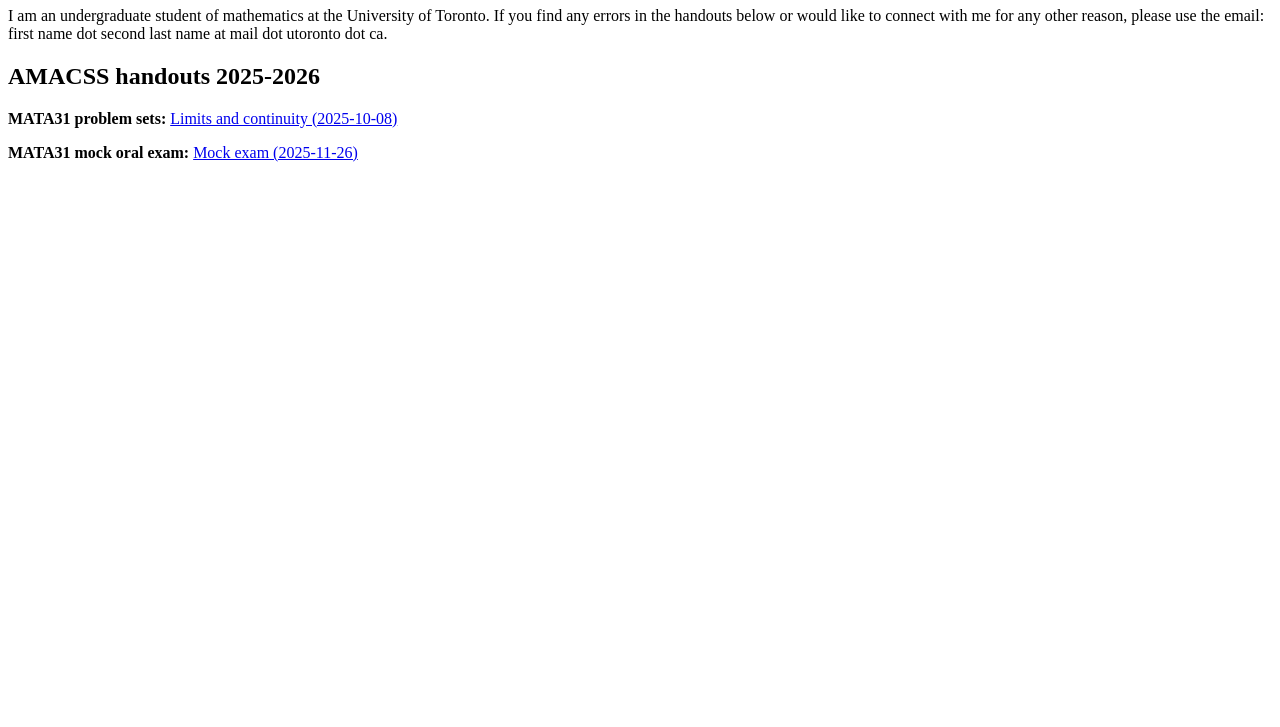
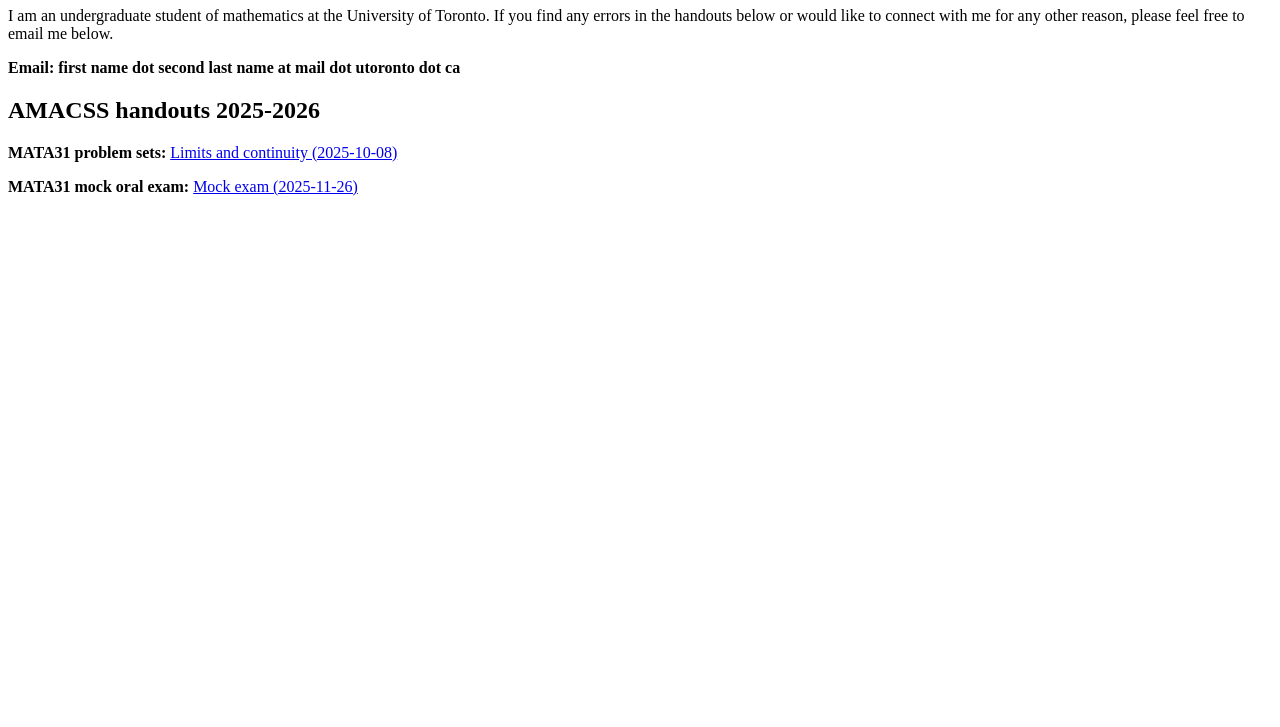
Before and after one commit to rehnquist/rehnquist.github.io, a plain HTML site: page index.html in a window 1280 px wide. Shown: the part 73-800 px from the top of the page. Drawn offline with Linux system fonts and the light colour scheme.

Commit message:
Update index.html

```diff
--- a/index.html
+++ b/index.html
@@ -6,7 +6,8 @@
 </head>
 <body>
     <h1>Olle Renérius Rehnquist</h1>
-    <p>I am an undergraduate student of mathematics at the University of Toronto. If you find any errors in the handouts below or would like to connect with me for any other reason, please use the email: first name dot second last name at mail dot utoronto dot ca.</p>
+    <p>I am an undergraduate student of mathematics at the University of Toronto. If you find any errors in the handouts below or would like to connect with me for any other reason, please feel free to email me below.</p>
+    <p><b>Email: first name dot second last name at mail dot utoronto dot ca</b></p>
     <h2>AMACSS handouts 2025-2026</h2>
     <p><b>MATA31 problem sets:</b> <a href='/amacss/amacss_mata31_pset1.pdf'>Limits and continuity (2025-10-08)</a></p>
     <p><b>MATA31 mock oral exam:</b> <a href="/amacss/amacss_mata31_mockexam.pdf">Mock exam (2025-11-26)</a></p>
```
